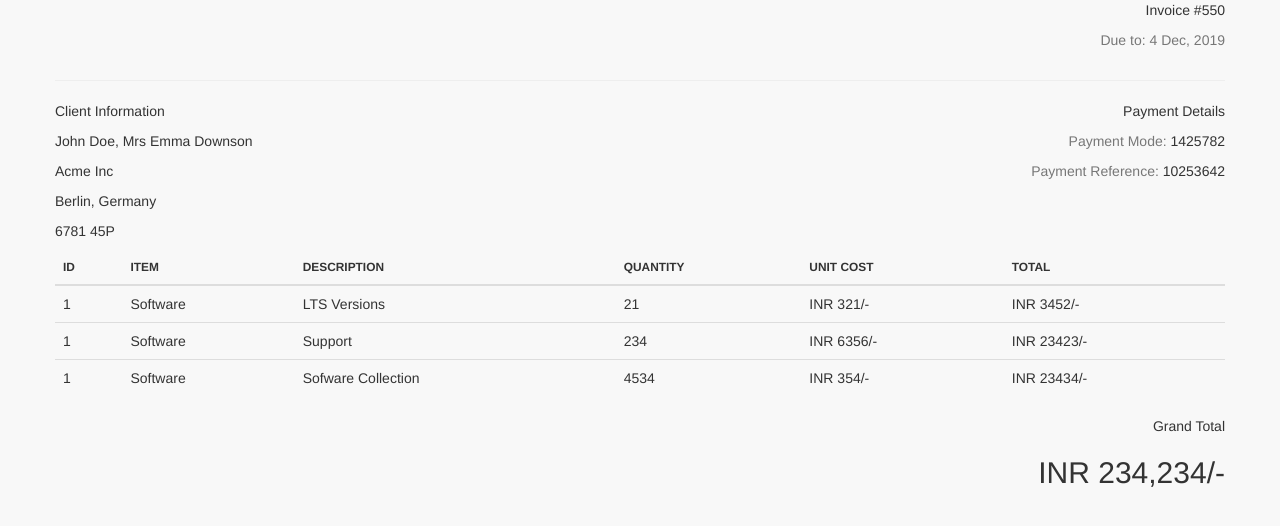
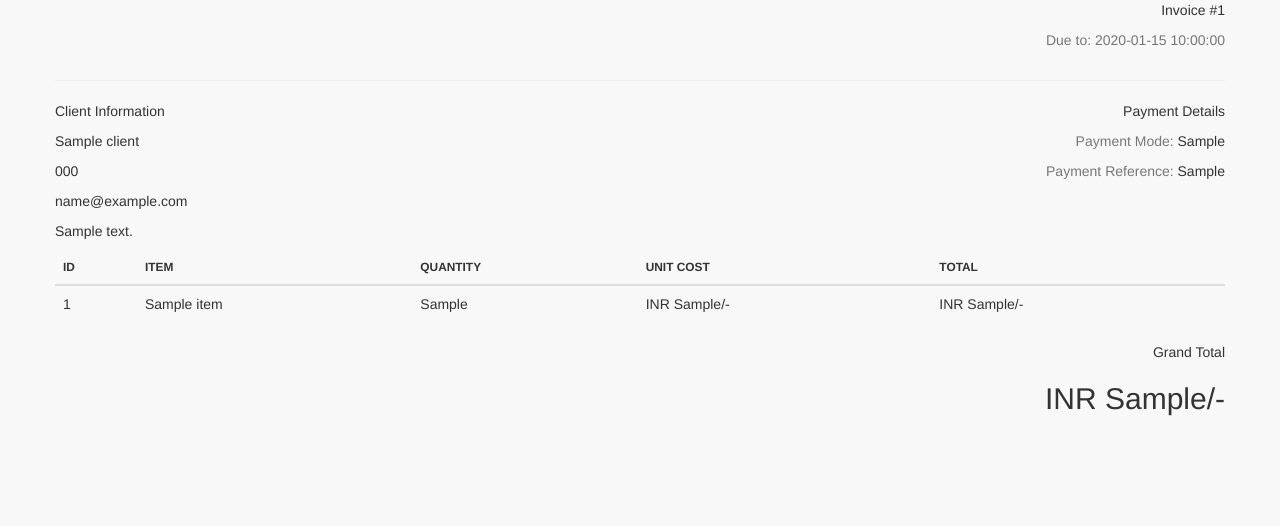
Before and after one commit to codingcyber/Invoice-Billing-Application-PHP, a PHP site: page /view-single-invoice.php?id=1 in a window 1280 px wide. Shown: the top 526 px of the page. Run offline with PHP 8.4, Linux system fonts and the light colour scheme; tables that the repository leaves empty hold one stand-in row (values such as "Sample post").

Commit message:
7-12 Single Invoice View Page

```diff
--- a/view-single-invoice.php
+++ b/view-single-invoice.php
@@ -1,5 +1,13 @@
 <?php
-    include('includes/header.php');
+require_once('includes/connect.php');
+// fetch the invoice details from invoices table
+$invsql = "SELECT * FROM invoices WHERE id=?";
+$invresult = $db->prepare($invsql);
+$invresult->execute(array($_GET['id']));
+$invres = $invresult->fetch(PDO::FETCH_ASSOC);
+// get the client information based on the client id
+// get the item details based on the invoices id from invoice_items table
+include('includes/header.php');
 ?>
 
 <div class="container">
@@ -12,8 +20,8 @@
                         </div>
 
                         <div class="col-md-6 text-right">
-                            <p class="font-weight-bold mb-1">Invoice #550</p>
-                            <p class="text-muted">Due to: 4 Dec, 2019</p>
+                            <p class="font-weight-bold mb-1">Invoice #<?php echo $invres['id']; ?></p>
+                            <p class="text-muted">Due to: <?php echo $invres['created']; ?></p>
                         </div>
                     </div>
 
@@ -21,17 +29,23 @@
 
                     <div class="row pb-5 p-5">
                         <div class="col-md-6">
+                            <?php
+                                $clientsql = "SELECT * FROM clients WHERE id=?";
+                                $clientresult = $db->prepare($clientsql);
+                                $clientresult->execute(array($invres['client_id']));
+                                $clientres = $clientresult->fetch(PDO::FETCH_ASSOC);
+                            ?>
                             <p class="font-weight-bold mb-4">Client Information</p>
-                            <p class="mb-1">John Doe, Mrs Emma Downson</p>
-                            <p>Acme Inc</p>
-                            <p class="mb-1">Berlin, Germany</p>
-                            <p class="mb-1">6781 45P</p>
+                            <p class="mb-1"><?php echo $clientres['name']; ?></p>
+                            <p><?php echo $clientres['mobile']; ?></p>
+                            <p class="mb-1"><?php echo $clientres['email']; ?></p>
+                            <p class="mb-1"><?php echo $clientres['address']; ?></p>
                         </div>
 
                         <div class="col-md-6 text-right">
                             <p class="font-weight-bold mb-4">Payment Details</p>
-                            <p class="mb-1"><span class="text-muted">Payment Mode: </span> 1425782</p>
-                            <p class="mb-1"><span class="text-muted">Payment Reference: </span> 10253642</p>
+                            <p class="mb-1"><span class="text-muted">Payment Mode: </span> <?php echo $invres['payment_mode']; ?></p>
+                            <p class="mb-1"><span class="text-muted">Payment Reference: </span> <?php echo $invres['payment_ref']; ?></p>
                         </div>
                     </div>
 
@@ -42,37 +56,32 @@
                                     <tr>
                                         <th class="border-0 text-uppercase small font-weight-bold">ID</th>
                                         <th class="border-0 text-uppercase small font-weight-bold">Item</th>
-                                        <th class="border-0 text-uppercase small font-weight-bold">Description</th>
                                         <th class="border-0 text-uppercase small font-weight-bold">Quantity</th>
                                         <th class="border-0 text-uppercase small font-weight-bold">Unit Cost</th>
                                         <th class="border-0 text-uppercase small font-weight-bold">Total</th>
                                     </tr>
                                 </thead>
                                 <tbody>
+                                    <?php
+                                        $invitmsql = "SELECT * FROM invoice_items WHERE invoice_id=?";
+                                        $invitmresult = $db->prepare($invitmsql);
+                                        $invitmresult->execute(array($invres['id']));
+                                        $invitmres = $invitmresult->fetchAll(PDO::FETCH_ASSOC);
+                                        foreach ($invitmres as $invitm) {
+                                            // get the item name from items table
+                                            $itmsql = "SELECT * FROM items WHERE id=?";
+                                            $itmresult = $db->prepare($itmsql);
+                                            $itmresult->execute(array($invitm['item_id']));
+                                            $itmres = $itmresult->fetch(PDO::FETCH_ASSOC);
+                                    ?>
                                     <tr>
-                                        <td>1</td>
-                                        <td>Software</td>
-                                        <td>LTS Versions</td>
-                                        <td>21</td>
-                                        <td>INR 321/-</td>
-                                        <td>INR 3452/-</td>
+                                        <td><?php echo $invitm['id']; ?></td>
+                                        <td><?php echo $itmres['name']; ?></td>
+                                        <td><?php echo $invitm['item_quantity']; ?></td>
+                                        <td>INR <?php echo $invitm['item_price']; ?>/-</td>
+                                        <td>INR <?php echo $invitm['total_price']; ?>/-</td>
                                     </tr>
-                                    <tr>
-                                        <td>1</td>
-                                        <td>Software</td>
-                                        <td>Support</td>
-                                        <td>234</td>
-                                        <td>INR 6356/-</td>
-                                        <td>INR 23423/-</td>
-                                    </tr>
-                                    <tr>
-                                        <td>1</td>
-                                        <td>Software</td>
-                                        <td>Sofware Collection</td>
-                                        <td>4534</td>
-                                        <td>INR 354/-</td>
-                                        <td>INR 23434/-</td>
-                                    </tr>
+                                    <?php } ?>
                                 </tbody>
                             </table>
                         </div>
@@ -81,7 +90,7 @@
                     <div class="d-flex flex-row-reverse bg-dark text-white p-4">
                         <div class="py-3 px-5 text-right">
                             <div class="mb-2">Grand Total</div>
-                            <div class="h2 font-weight-light">INR 234,234/-</div>
+                            <div class="h2 font-weight-light">INR <?php echo $invres['amount']; ?>/-</div>
                         </div>
                     </div>
                 </div>
```
